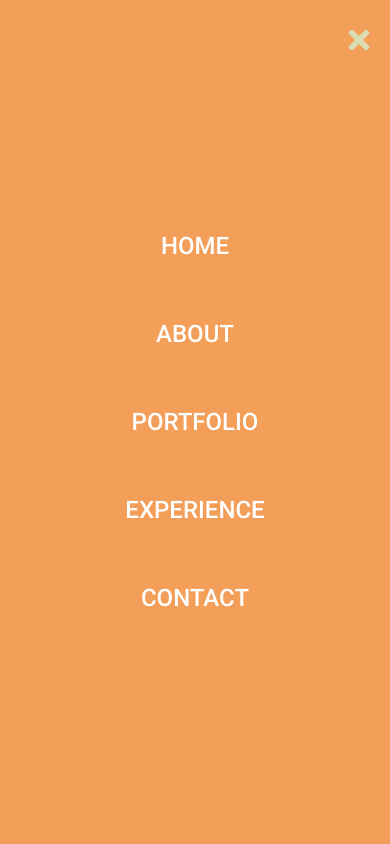
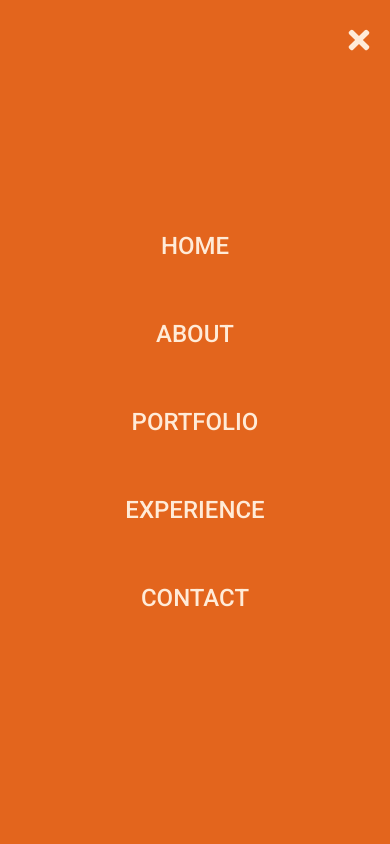
Before and after one commit to DianaBeki/my-portfolio-react, a React (Create React App) app: page / in a window 390 px wide. Both pictures are taken after a click on the button 367 px from the left and 40 px from the top of the page. Shown: the top 844 px of the page. Built offline with nearby package versions, Linux system fonts and the light colour scheme.

Commit message:
Change the background color and addd hover effect to my links

```diff
--- a/src/components/NavBar.jsx
+++ b/src/components/NavBar.jsx
@@ -38,7 +38,7 @@ const NavBar = () => {
   };
 
   return (
-    <div className="flex justify-between items-center w-full text-white bg-[#0F0F0F] md:px-[7rem] h-20 fixed">
+    <div className="flex justify-between items-center w-full text-[#FFEBD8]  bg-[#0F0F0F] md:px-[7rem] h-20 fixed">
       <div>
         <h1 className="font-signature text-5xl">Diana</h1>
       </div>
@@ -60,13 +60,13 @@ const NavBar = () => {
         onKeyDown={handleNavClick}
         type="button"
         tabIndex={0}
-        className="md:hidden cursor-pointer pr-4 z-10 text-[#DADDB1]"
+        className="md:hidden cursor-pointer pr-4 z-10 text-[#FFEBD8]"
       >
         {nav ? <FaTimes size={30} /> : <FaBars size={30} />}
       </button>
 
       {nav && (
-        <ul className="flex flex-col justify-center items-center uppercase gap-[2rem] font-medium cursor-pointer absolute top-0 left-0 w-full h-screen bg-[#F39F5A]">
+        <ul className="flex flex-col justify-center items-center uppercase gap-[2rem] font-medium cursor-pointer absolute top-0 left-0 w-full h-screen bg-[#E3651D]">
           {links.map(({ id, link }) => (
             <button
               key={id}
```
